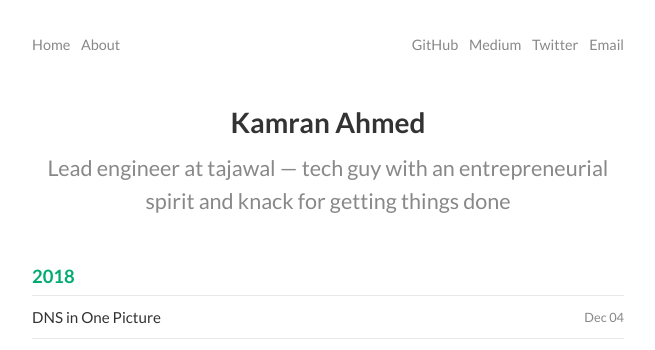
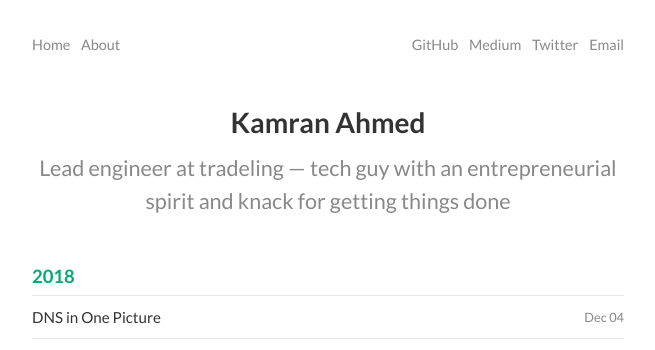
Before and after one commit to kamranahmedse/kamranahmedse.github.io, a Jekyll site: the page built from index.html, in a window 1280 px wide and 900 px high. Shown: the top 350 px of the window, without its empty margins (312-967 px from the left). Built offline with Jekyll 4.4.1, drawn with Linux system fonts in a browser that asks for light colours; comment, search, counter and statistics services are not loaded.

Commit message:
Update company

```diff
--- a/_config.yml
+++ b/_config.yml
@@ -1,5 +1,5 @@
 title: Kamran Ahmed
-description: "Lead engineer at tajawal — tech guy with an entrepreneurial spirit and knack for getting things done"
+description: "Lead engineer at tradeling — tech guy with an entrepreneurial spirit and knack for getting things done"
 url: "http://kamranahmed.info"
 author: "Kamran Ahmed"
 keywords: "kamran,kamranahmedse,kamran ahmed,code,javascript,php,databases,entrepreneurship,startups,react,angular,javascript"
```
